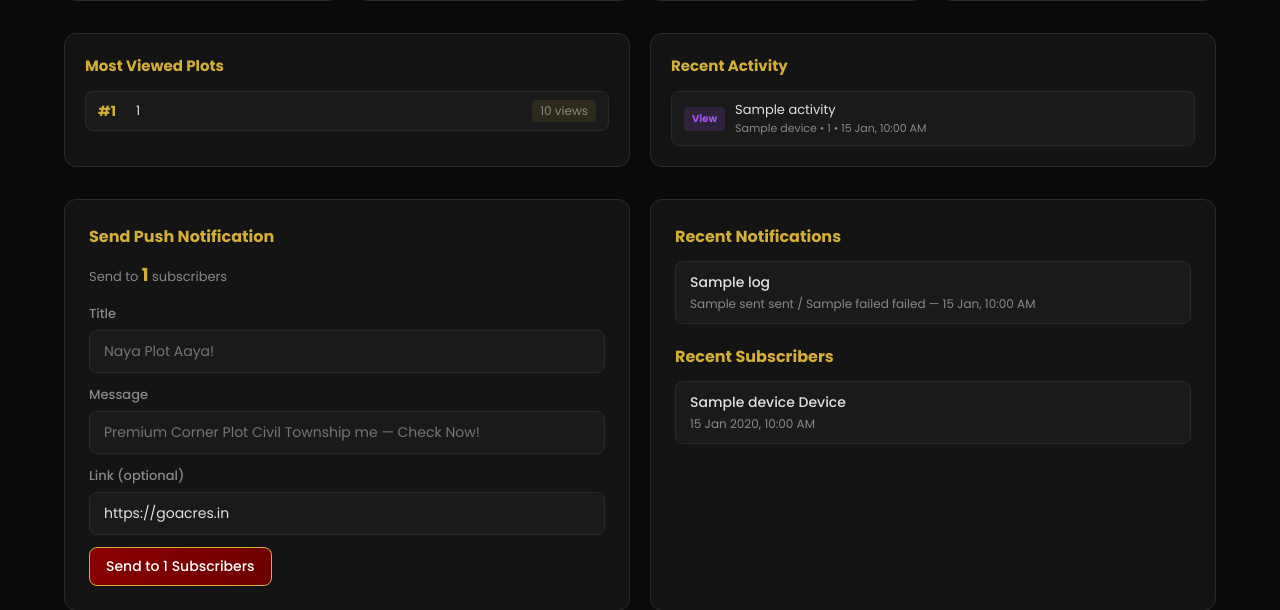
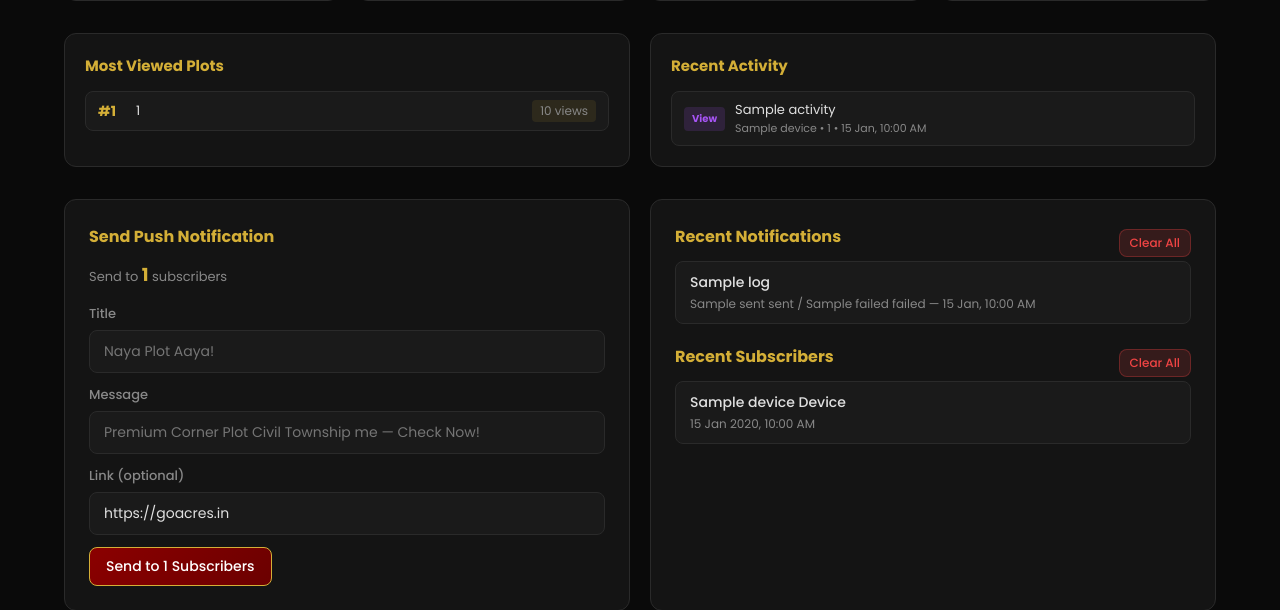
Before and after one commit to kanhupasayat/goacres, a FastAPI app: template backend/templates/dashboard.html in a window 1280 px wide. Shown: the part 779-1389 px from the top of the page. Run offline with FastAPI, Linux system fonts and the light colour scheme; the template is opened without the code that fills it: most values are stand-ins (such as "Sample title", 1, 10 or a date in 2020); grey boxes marked "Sample" are stand-in pictures; parts of the project's set-up code (start-up, migrations or seed data) failed here and were passed over.

Commit message:
Add clear buttons for notification logs and subscribers in admin panel
Co-Authored-By: Claude Opus 4.6 <noreply@anthropic.com>

```diff
--- a/backend/static/admin.css
+++ b/backend/static/admin.css
@@ -716,6 +716,12 @@ body {
     margin-bottom: 12px;
 }
 
+.push-history-header {
+    display: flex;
+    justify-content: space-between;
+    align-items: center;
+}
+
 .push-info {
     color: var(--text-muted);
     font-size: 13px;
--- a/backend/templates/dashboard.html
+++ b/backend/templates/dashboard.html
@@ -151,7 +151,14 @@
         </div>
 
         <div class="push-history-card">
-            <h3>Recent Notifications</h3>
+            <div class="push-history-header">
+                <h3>Recent Notifications</h3>
+                {% if recent_notifications %}
+                <form method="POST" action="/admin/push/clear-logs" style="display:inline" onsubmit="return confirm('Delete all notification logs?')">
+                    <button type="submit" class="btn btn-sm btn-delete">Clear All</button>
+                </form>
+                {% endif %}
+            </div>
             {% if recent_notifications %}
             <div class="push-log-list">
                 {% for log in recent_notifications %}
@@ -167,7 +174,14 @@
             <p class="push-empty">No notifications sent yet</p>
             {% endif %}
 
-            <h3 style="margin-top: 20px;">Recent Subscribers</h3>
+            <div class="push-history-header" style="margin-top: 20px;">
+                <h3>Recent Subscribers</h3>
+                {% if recent_subs %}
+                <form method="POST" action="/admin/push/clear-subscribers" style="display:inline" onsubmit="return confirm('Delete all subscribers? They will need to re-subscribe.')">
+                    <button type="submit" class="btn btn-sm btn-delete">Clear All</button>
+                </form>
+                {% endif %}
+            </div>
             {% if recent_subs %}
             <div class="push-log-list">
                 {% for sub in recent_subs %}
```
Also changed, not shown: backend/routes/push.py (+24 -0 lines).
